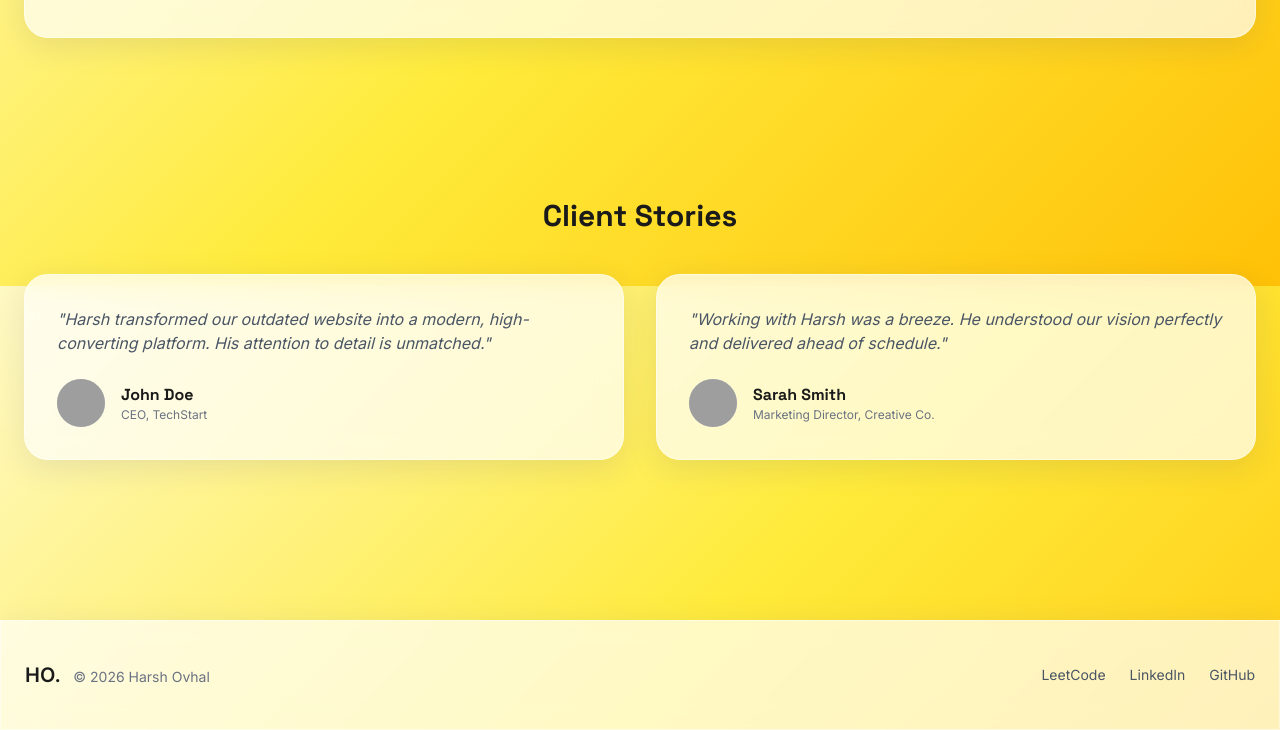
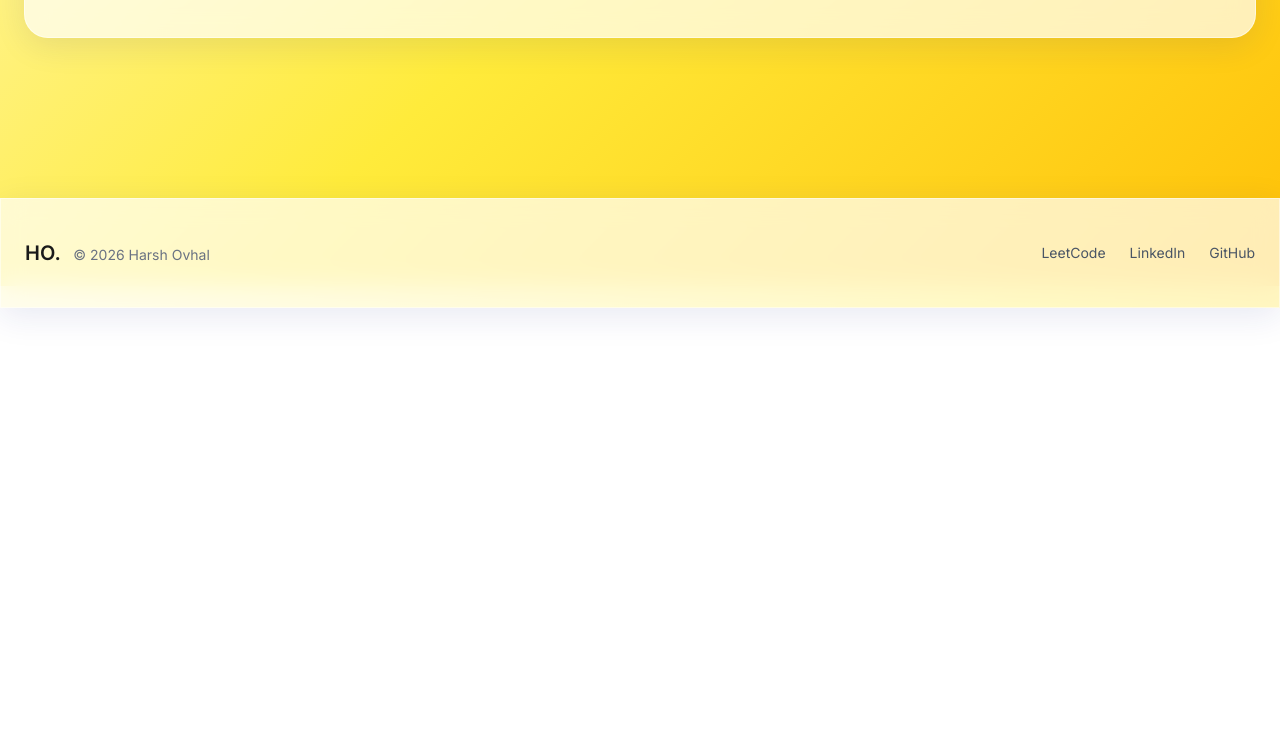
Before and after one commit to H2rsh16/Personal-Portfolio, a plain HTML site: page index.html in a window 1280 px wide. Shown: the part 1314-2044 px from the top of the page. After the commit the page ends 1622 px from the top, so only its background shows below. Drawn offline with nearby package versions, Linux system fonts and the light colour scheme; grey boxes are pictures that could not be loaded.

Commit message:
Update index.html

```diff
--- a/index.html
+++ b/index.html
@@ -413,52 +413,7 @@
           </div>
         </div>
 
-        <div class="py-20 reveal">
-          <h2 class="text-3xl font-bold mb-10 text-center">Client Stories</h2>
-          <div class="grid md:grid-cols-2 gap-8">
-            <div class="glass-card p-8 rounded-3xl">
-              <p class="text-gray-600 mb-6 italic"
-                >"Harsh transformed our outdated website into a modern,
-                high-converting platform. His attention to detail is
-                unmatched."</p
-              >
-              <div class="flex items-center gap-4">
-                <div class="w-12 h-12 bg-gray-300 rounded-full overflow-hidden">
-                  <img
-                    src="https://images.unsplash.com/photo-1507003211169-0a1dd7228f2d?ixlib=rb-4.0.3&auto=format&fit=crop&w=100&q=80"
-                    alt="Client"
-                    class="w-full h-full object-cover"
-                  />
-                </div>
-                <div>
-                  <h4 class="font-bold">John Doe</h4>
-                  <p class="text-xs text-gray-500">CEO, TechStart</p>
-                </div>
-              </div>
-            </div>
-            <div class="glass-card p-8 rounded-3xl">
-              <p class="text-gray-600 mb-6 italic"
-                >"Working with Harsh was a breeze. He understood our vision
-                perfectly and delivered ahead of schedule."</p
-              >
-              <div class="flex items-center gap-4">
-                <div class="w-12 h-12 bg-gray-300 rounded-full overflow-hidden">
-                  <img
-                    src="https://images.unsplash.com/photo-1494790108377-be9c29b29330?ixlib=rb-4.0.3&auto=format&fit=crop&w=100&q=80"
-                    alt="Client"
-                    class="w-full h-full object-cover"
-                  />
-                </div>
-                <div>
-                  <h4 class="font-bold">Sarah Smith</h4>
-                  <p class="text-xs text-gray-500"
-                    >Marketing Director, Creative Co.</p
-                  >
-                </div>
-              </div>
-            </div>
-          </div>
-        </div>
+
       </section>
     </main>
 
```
